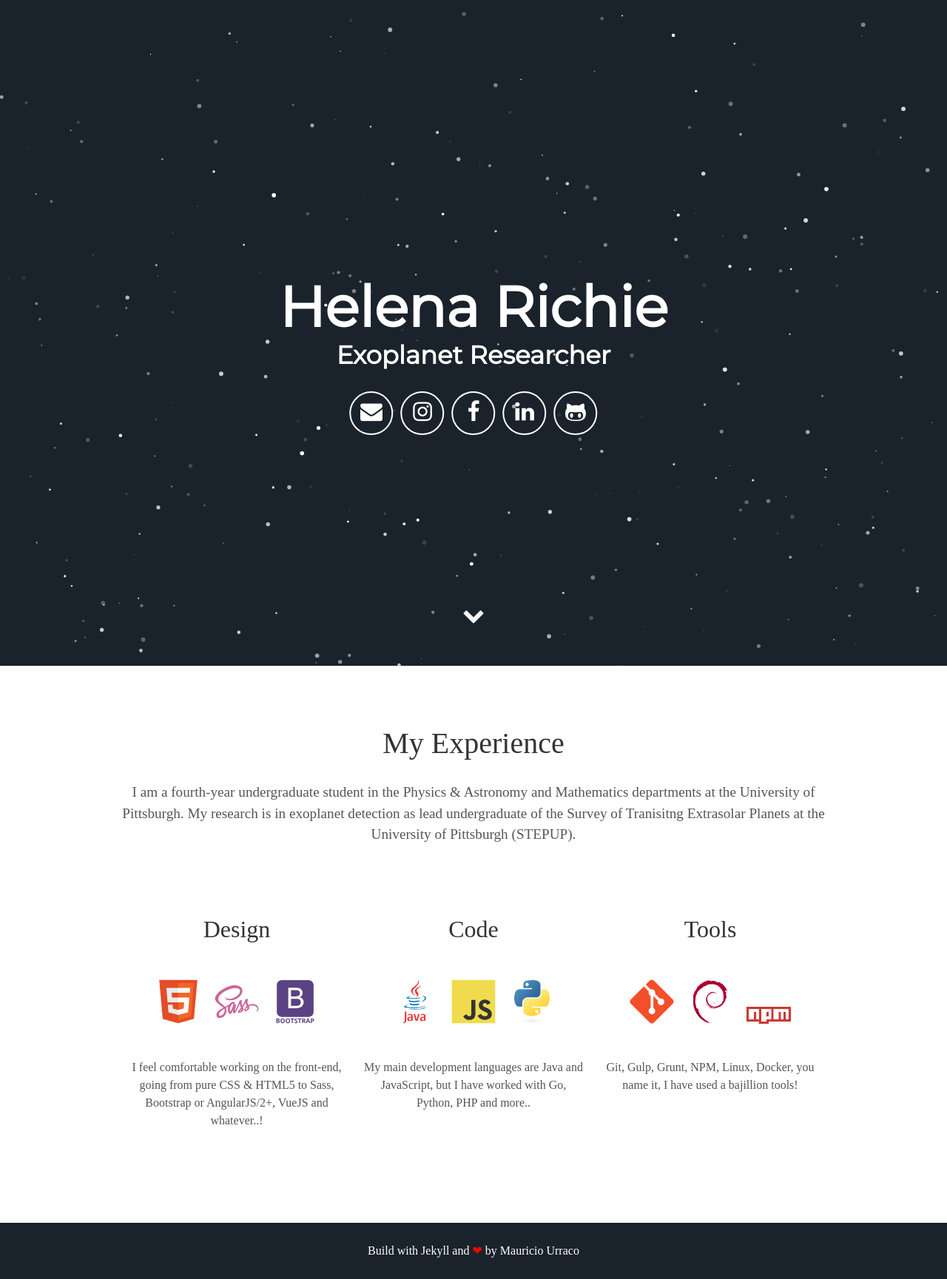
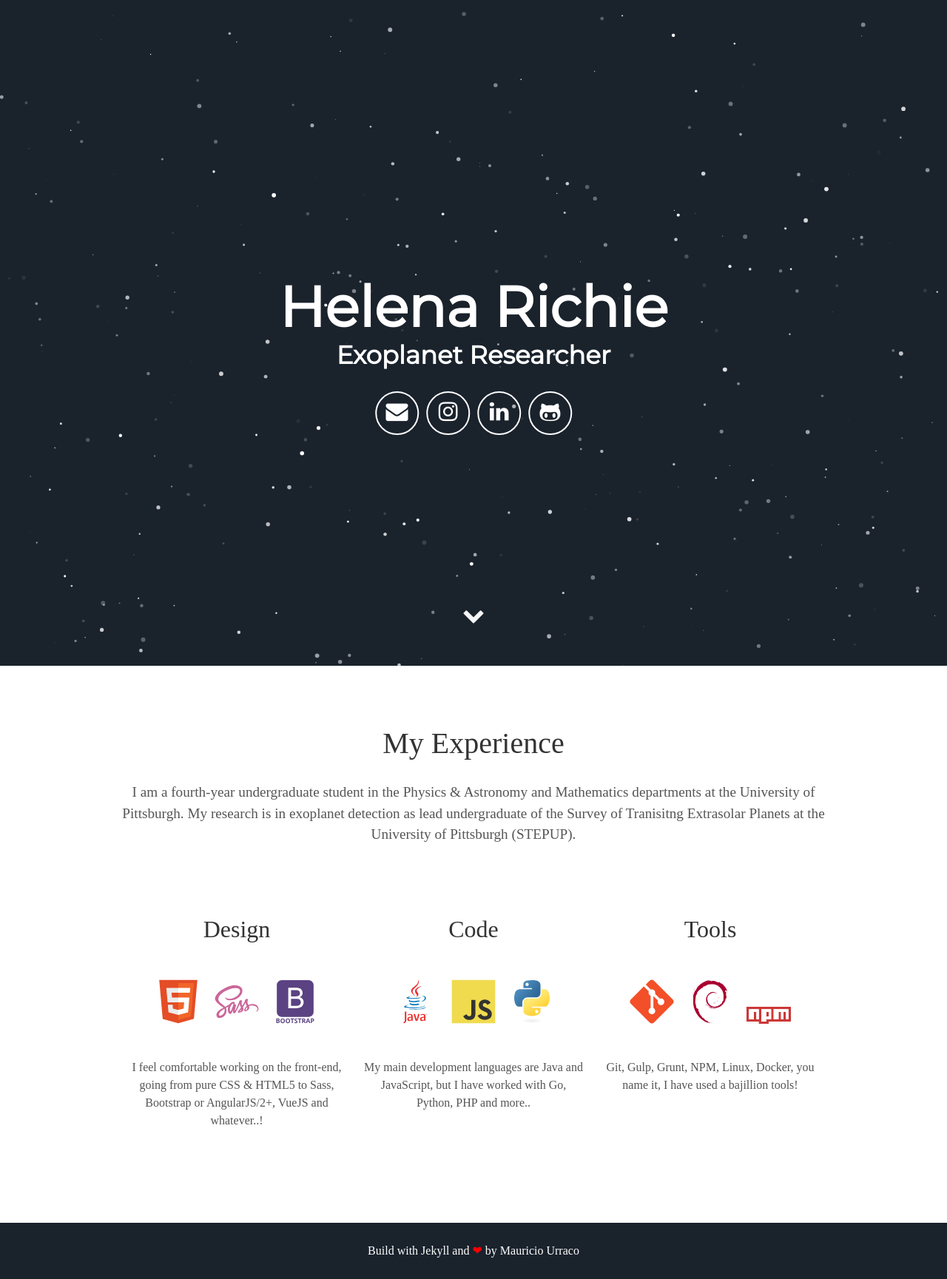
Before and after one commit to murraco/jekyll-theme-minimal-resume, a Jekyll site: the page built from index.html, in a window 1280 px wide. Shown: the whole page at 74% size. Built offline with Jekyll 4.4.1, drawn with Linux system fonts in a browser that asks for light colours; some web fonts are replaced.

Commit message:
Update header.html

```diff
--- a/_includes/header.html
+++ b/_includes/header.html
@@ -7,7 +7,6 @@
       <div class="header-icons">
         <a aria-label="Send email" href="mailto:helenarichie@gmail.com"><i class="icon fa fa-envelope"></i></a>
         <a aria-label="My Instagram" target="_blank" href="https://www.instagram.com/astrohelena/"><i class="icon fa fa-instagram" aria-hidden="true"></i></a>
-        <a aria-label="My Facebook" target="_blank" href="https://www.facebook.com/mauricio.urraco"><i class="icon fa fa-facebook" aria-hidden="true"></i></a>
         <a aria-label="My LinkedIn" target="_blank" href="https://www.linkedin.com/in/murraco"><i class="icon fa fa-linkedin" aria-hidden="true"></i></a>
         <a aria-label="My Github" target="_blank" href="https://github.com/helenarichie"><i class="icon fa fa-github-alt" aria-hidden="true"></i></a>
       </div>
```
